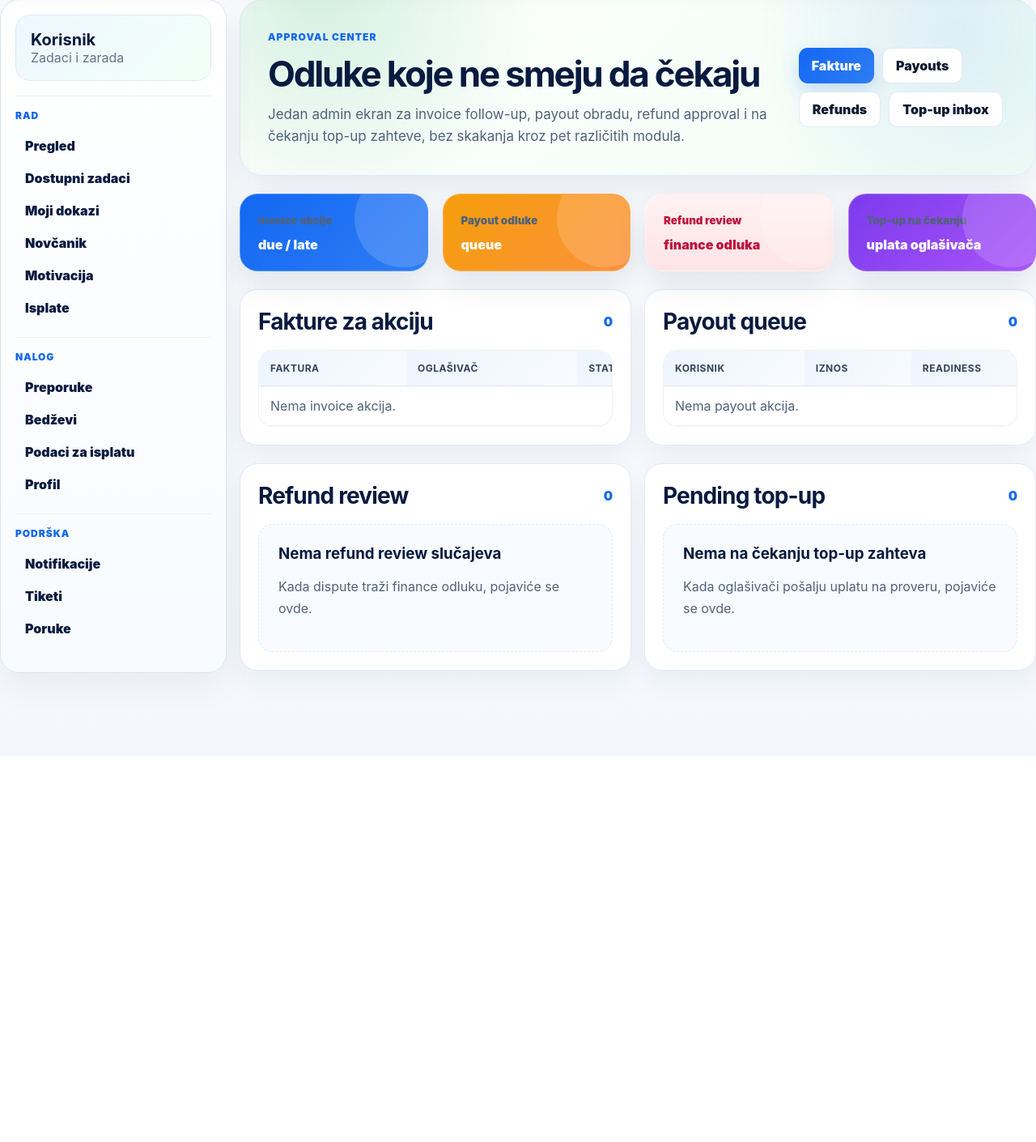
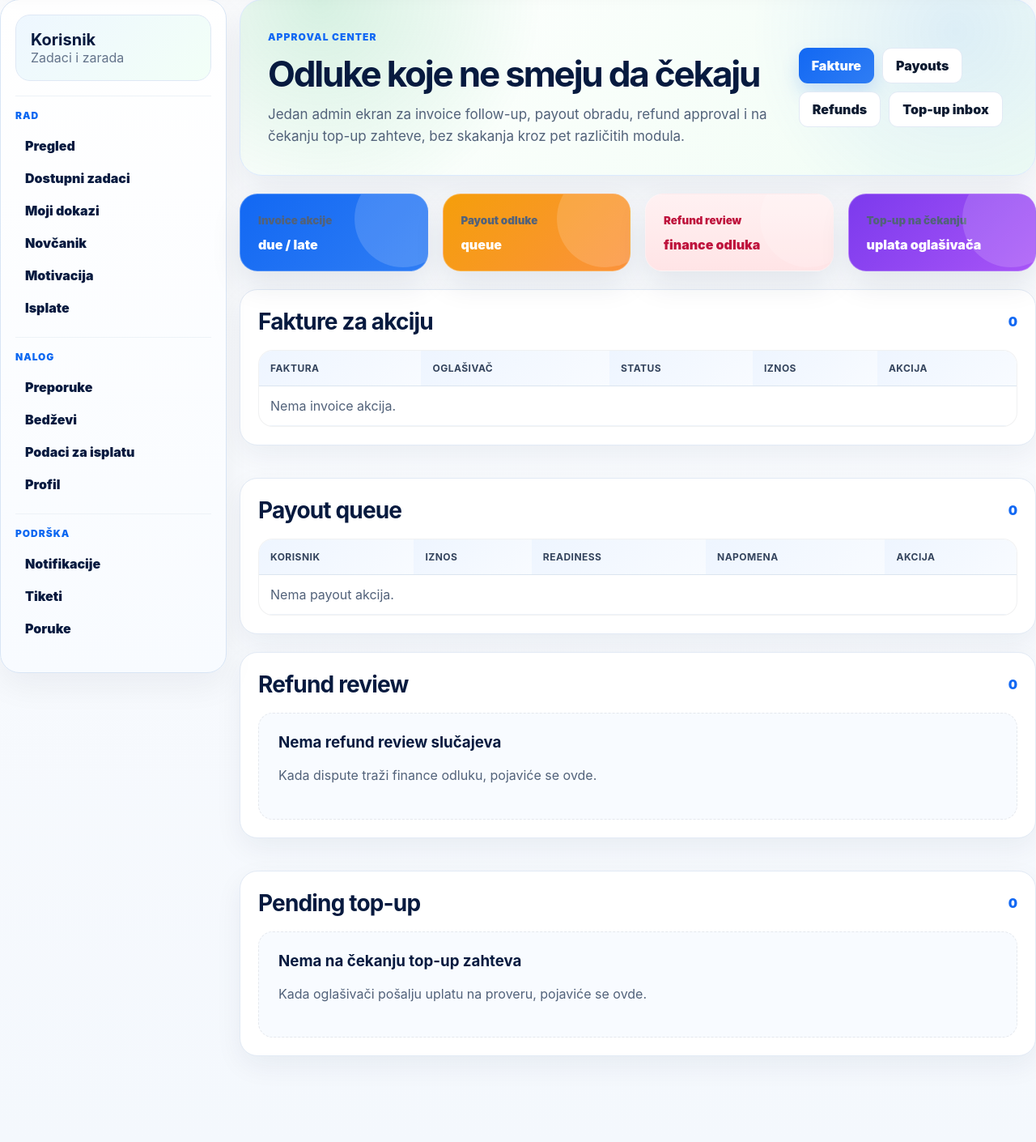
Before and after one commit to angro-scraper/klikzarada, a Python web app: template klikzarada-v11-18-36-complete-trust-launch-pack/klikzarada-v11-18-36-complete-trust-launch-pack/backend/app/templates/admin_approval_center_v11.html in a window 1280 px wide. Shown: the part 92-1502 px from the top of the page at 81% size. Before the commit the page ends 960 px from the top, so only its background shows below. Run offline with Jinja, Linux system fonts and the light colour scheme; the template is opened without the code that fills it, so the values that code supplies are empty.

Commit message:
Stack approval center cards vertically

```diff
--- a/klikzarada-v11-18-36-complete-trust-launch-pack/klikzarada-v11-18-36-complete-trust-launch-pack/backend/app/templates/admin_approval_center_v11.html
+++ b/klikzarada-v11-18-36-complete-trust-launch-pack/klikzarada-v11-18-36-complete-trust-launch-pack/backend/app/templates/admin_approval_center_v11.html
@@ -22,7 +22,7 @@
   <div class="kz1111-stat purple"><small>Top-up pending</small><strong>{{ stats.topup_pending }}</strong><span>uplata oglašivača</span></div>
 </section>
 
-<div class="kz1111-grid-two">
+<div class="kz1111-stack-column">
   <section class="kz1111-section">
     <div class="kz1111-section-head"><h2>Fakture za akciju</h2><span>{{ invoice_action_rows|length }}</span></div>
     <div class="premium-table-wrap">
@@ -67,7 +67,7 @@
   </section>
 </div>
 
-<div class="kz1111-grid-two">
+<div class="kz1111-stack-column">
   <section class="kz1111-section">
     <div class="kz1111-section-head"><h2>Refund review</h2><span>{{ refund_review|length }}</span></div>
     <div class="premium-list">
--- a/klikzarada-v11-18-36-complete-trust-launch-pack/klikzarada-v11-18-36-complete-trust-launch-pack/backend/app/templates/app_base.html
+++ b/klikzarada-v11-18-36-complete-trust-launch-pack/klikzarada-v11-18-36-complete-trust-launch-pack/backend/app/templates/app_base.html
@@ -5,7 +5,7 @@
   <meta name="viewport" content="width=device-width,initial-scale=1">
   <title>{{ title if title else "KlikZarada panel" }}</title>
   <link rel="icon" href="/favicon.ico">
-  <link rel="stylesheet" href="/static/css/style.css?v=11829">
+  <link rel="stylesheet" href="/static/css/style.css?v=11830">
   <style>
     @media (max-width: 980px) {
       .premium-app-topbar-inner {
```
